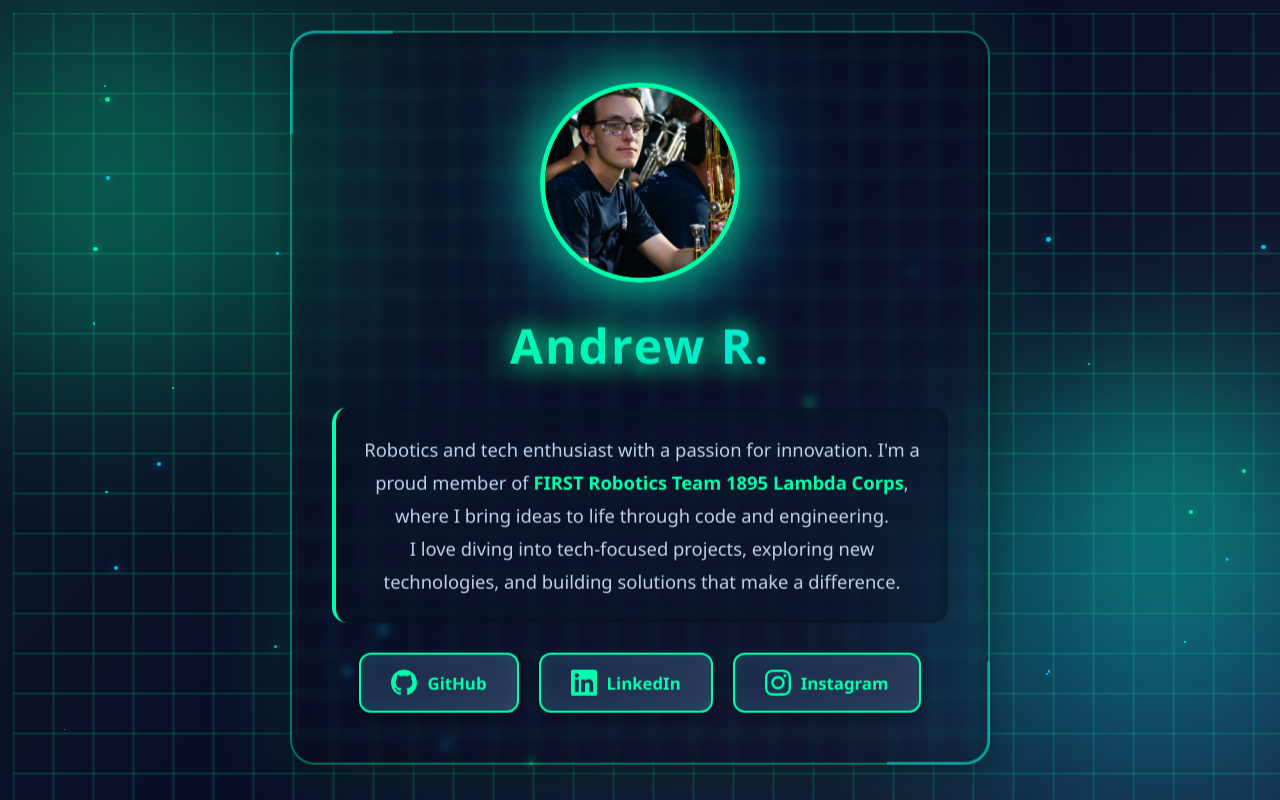
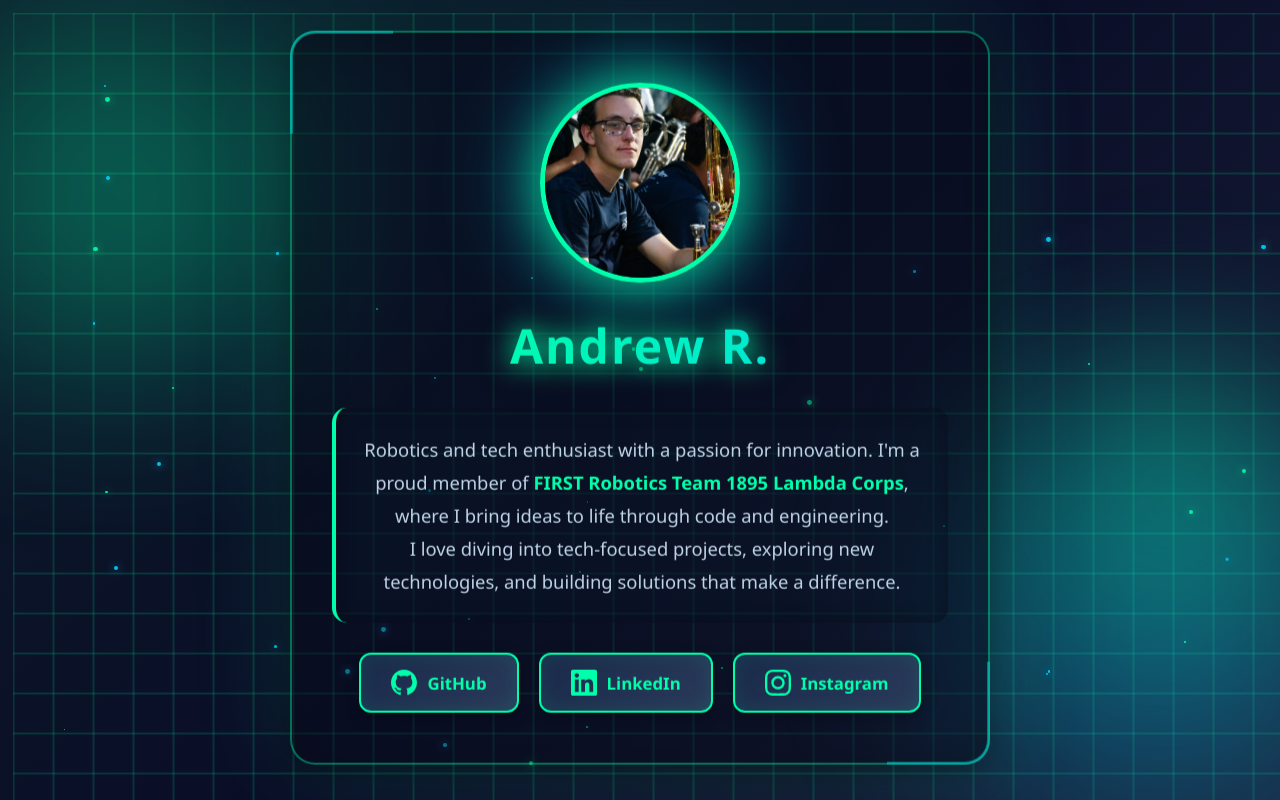
Before and after one commit to AndrewRayR/AndrewRayR.github.io, a plain HTML site: page index.html in a window 1280 px wide. Drawn offline with Linux system fonts and the light colour scheme.

Commit message:
Update index.html

```diff
--- a/index.html
+++ b/index.html
@@ -82,8 +82,8 @@
             text-align: center;
             padding: 50px 40px;
             max-width: 700px;
-            background: rgba(10, 15, 30, 0.0);
-            backdrop-filter: blur(5px);
+            background: rgba(10, 15, 30, 0.42);
+            backdrop-filter: blur(0.75px);
             border-radius: 25px;
             border: 2px solid rgba(0, 255, 170, 0.4);
             box-shadow:
```
